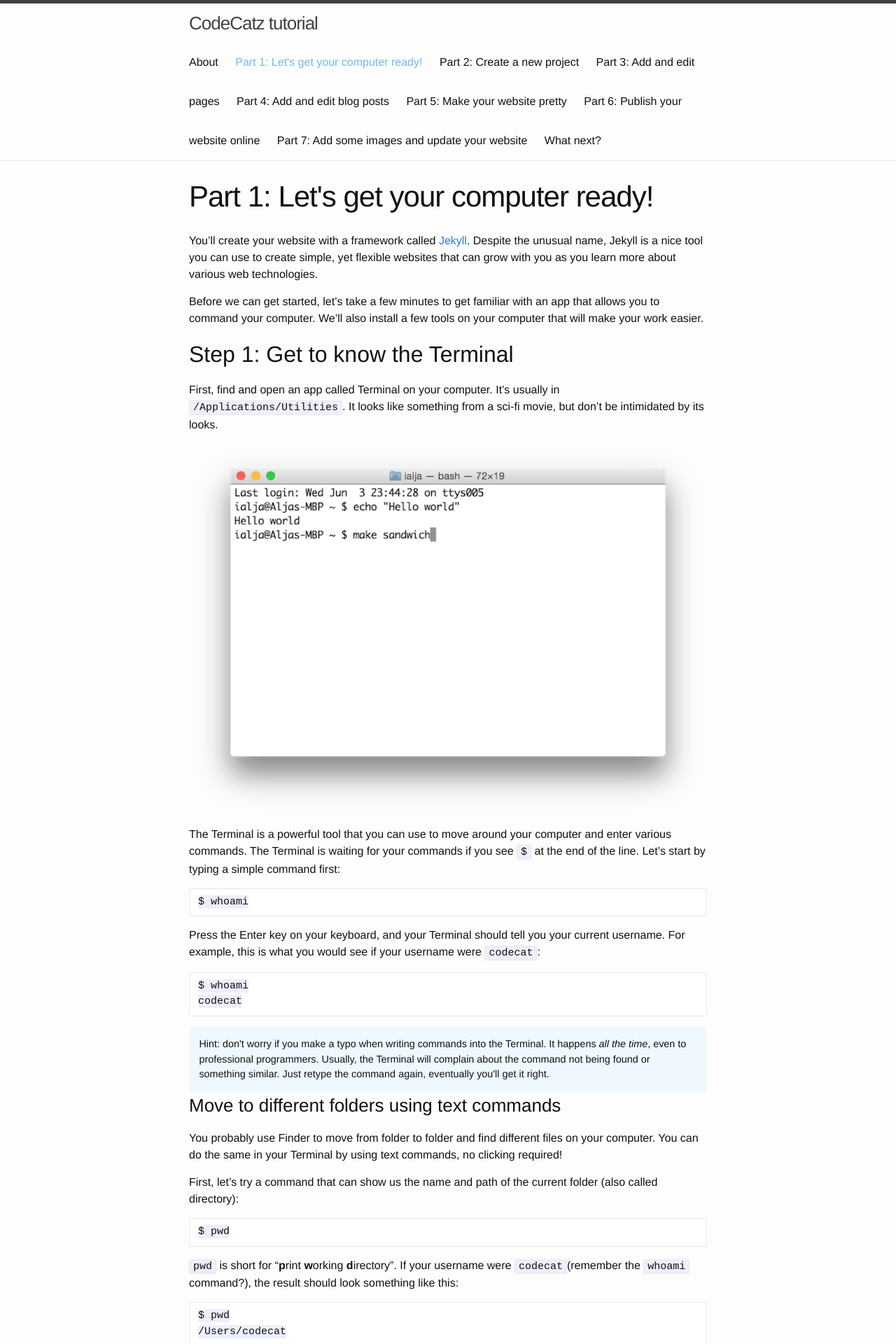
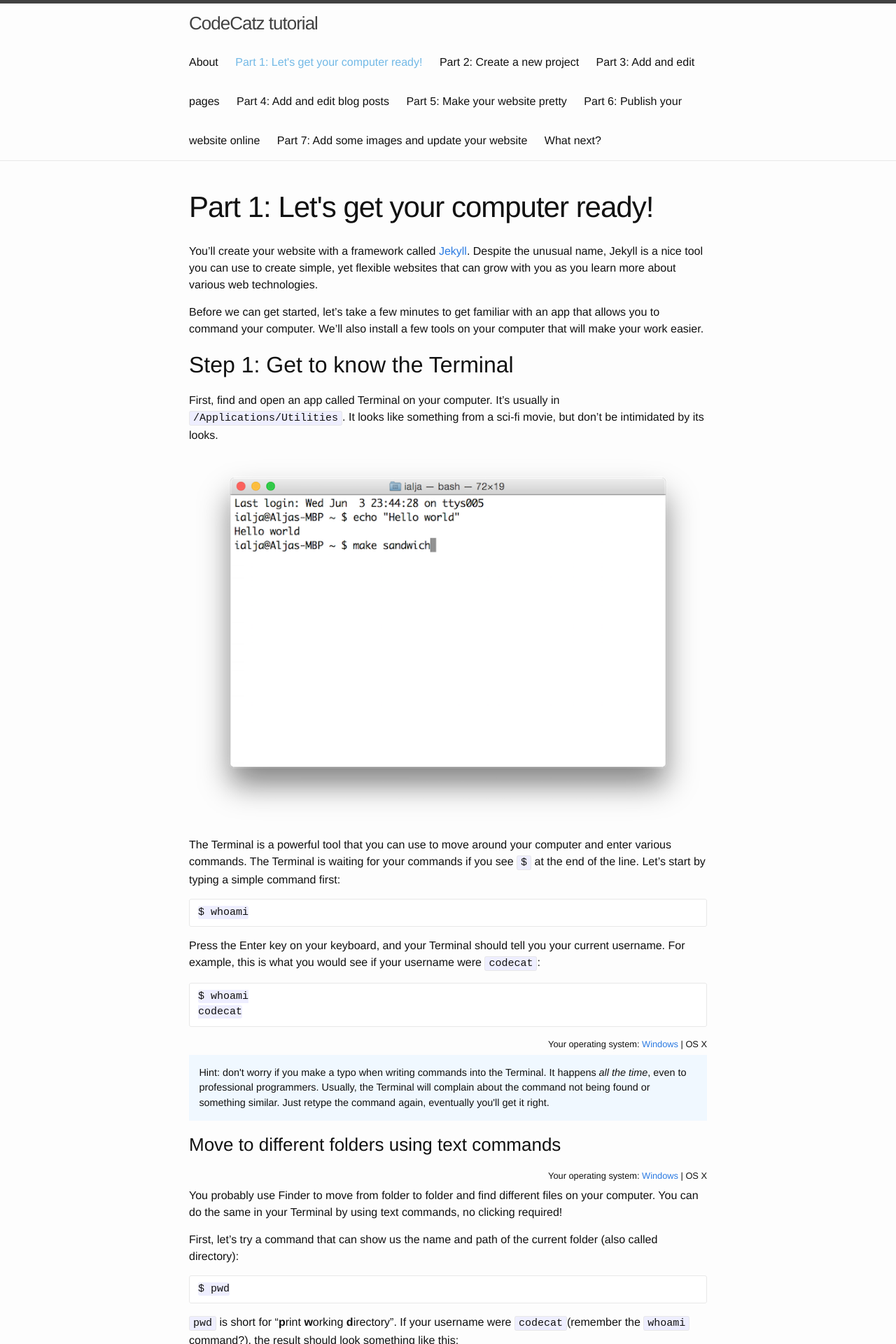
Before and after one commit to CodeCatz/codecatz-tutorial, a Jekyll site: the page built from 1-installation/index.md, in a window 1280 px wide. Shown: the top 1920 px of the page at 70% size. Built offline with Jekyll 4.4.1, drawn with Linux system fonts in a browser that asks for light colours; nearby versions of some CDN libraries; some of the changed lines change nothing that is shown; some of the changed text lies outside the part shown.

Commit message:
added a basic os switcher, adapted from rails girls tutorial

```diff
--- a/1-installation/index.md
+++ b/1-installation/index.md
@@ -23,13 +23,15 @@
 	$ whoami
 	codecat
 
-<div class="hint">
-Hint: don't worry if you make a typo when writing commands into the Terminal. It happens <em>all the time</em>, even to professional programmers. Usually, the Terminal will complain about the command not being found or something similar. Just retype the command again, eventually you'll get it right.
+<div class="hint os-switch">
+Hint: don't worry if you make a typo when writing commands into the <span class="osx">Terminal</span><span class="wins">Command Prompt</span>. It happens <em>all the time</em>, even to professional programmers. Usually, the <span class="osx">Terminal</span><span class="wins">Command Prompt</span> will complain about the command not being found or something similar. Just retype the command again, eventually you'll get it right.
 </div>
 
 ### Move to different folders using text commands
 
-You probably use Finder to move from folder to folder and find different files on your computer. You can do the same in your Terminal by using text commands, no clicking required!
+<div class="os-switch">
+You probably use <span class="osx">Finder</span><span class="wins">File Explorer</span> to move from folder to folder and find different files on your computer. You can do the same in your <span class="osx">Terminal</span><span class="wins">Command Prompt</span> by using text commands, no clicking required!
+</div>
 
 First, let's try a command that can show us the name and path of the current folder (also called directory):
 
@@ -42,7 +44,14 @@
 
 Now, to see a list of files and folders inside the current directory, use the following command:
 
-	$ ls
+<div class="os-switch">
+<div class="osx">
+<pre><code>$ ls</code></pre>
+</div>
+<div class="wins">
+<pre><code>&gt; dir</code></pre>
+</div>
+</div>
 
 `ls` is a command that "**l**i**s**ts" files in the current directory. The result should look something like this:
 
--- a/_layouts/default.html
+++ b/_layouts/default.html
@@ -15,6 +15,9 @@
 
     {% include footer.html %}
 
+    <script src="//ajax.googleapis.com/ajax/libs/jquery/1.7.2/jquery.min.js" type="text/javascript"></script>
+    <script src="{{ "/js/jquery.cookie.js" | prepend: site.baseurl }}"></script>
+    <script src="{{ "/js/switcher.js" | prepend: site.baseurl }}"></script>
   </body>
 
 </html>
--- a/_sass/_base.scss
+++ b/_sass/_base.scss
@@ -32,6 +32,7 @@
 p, blockquote, pre,
 ul, ol, dl, figure,
 %vertical-rhythm {
+    margin-top: $spacing-unit / 2;
     margin-bottom: $spacing-unit / 2;
 }
 
@@ -227,3 +228,15 @@
     padding: 1em;
     background-color: #FAEBD7;
 }
+
+.os-picker {
+    text-align: right;
+    font-size: 0.8em;
+    margin-bottom: 0.5em;
+    .active {
+        color: $text-color;
+        &:hover {
+            text-decoration: none;
+        };
+    }
+}
--- /dev/null
+++ b/js/jquery.cookie.js
@@ -0,0 +1,95 @@
+/*!
+ * jQuery Cookie Plugin v1.3.1
+ * https://github.com/carhartl/jquery-cookie
+ *
+ * Copyright 2013 Klaus Hartl
+ * Released under the MIT license
+ */
+(function (factory) {
+	if (typeof define === 'function' && define.amd) {
+		// AMD. Register as anonymous module.
+		define(['jquery'], factory);
+	} else {
+		// Browser globals.
+		factory(jQuery);
+	}
+}(function ($) {
+
+	var pluses = /\+/g;
+
+	function raw(s) {
+		return s;
+	}
+
+	function decoded(s) {
+		return decodeURIComponent(s.replace(pluses, ' '));
+	}
+
+	function converted(s) {
+		if (s.indexOf('"') === 0) {
+			// This is a quoted cookie as according to RFC2068, unescape
+			s = s.slice(1, -1).replace(/\\"/g, '"').replace(/\\\\/g, '\\');
+		}
+		try {
+			return config.json ? JSON.parse(s) : s;
+		} catch(er) {}
+	}
+
+	var config = $.cookie = function (key, value, options) {
+
+		// write
+		if (value !== undefined) {
+			options = $.extend({}, config.defaults, options);
+
+			if (typeof options.expires === 'number') {
+				var days = options.expires, t = options.expires = new Date();
+				t.setDate(t.getDate() + days);
+			}
+
+			value = config.json ? JSON.stringify(value) : String(value);
+
+			return (document.cookie = [
+				config.raw ? key : encodeURIComponent(key),
+				'=',
+				config.raw ? value : encodeURIComponent(value),
+				options.expires ? '; expires=' + options.expires.toUTCString() : '', // use expires attribute, max-age is not supported by IE
+				options.path    ? '; path=' + options.path : '',
+				options.domain  ? '; domain=' + options.domain : '',
+				options.secure  ? '; secure' : ''
+			].join(''));
+		}
+
+		// read
+		var decode = config.raw ? raw : decoded;
+		var cookies = document.cookie.split('; ');
+		var result = key ? undefined : {};
+		for (var i = 0, l = cookies.length; i < l; i++) {
+			var parts = cookies[i].split('=');
+			var name = decode(parts.shift());
+			var cookie = decode(parts.join('='));
+
+			if (key && key === name) {
+				result = converted(cookie);
+				break;
+			}
+
+			if (!key) {
+				result[name] = converted(cookie);
+			}
+		}
+
+		return result;
+	};
+
+	config.defaults = {};
+
+	$.removeCookie = function (key, options) {
+		if ($.cookie(key) !== undefined) {
+			// Must not alter options, thus extending a fresh object...
+			$.cookie(key, '', $.extend({}, options, { expires: -1 }));
+			return true;
+		}
+		return false;
+	};
+
+}));
--- /dev/null
+++ b/js/switcher.js
@@ -0,0 +1,52 @@
+function saveOs(os) {
+  $.cookie("os", os, { expires: 1825, path: '/' }); // expires in 5 years
+}
+
+function loadOs() {
+  var osFromCookie = $.cookie("os");
+  if(osFromCookie) {
+    $(".link-" + osFromCookie).click();
+  } else if(detectOs()) {
+    $(".link-" + detectOs()).click();
+  } else {
+    $(".link-wins").click();
+  }
+  return osFromCookie;
+}
+
+function detectOs() {
+  try {
+    if (navigator.appVersion.match(/wins/i)) {
+      return "wins";
+    } else {
+      return "osx";
+    }
+  } catch(e) {
+    return false;
+  }
+}
+
+function initializeOsSwitchers() {
+  $(".os-switch").before("<div class='os-picker'>Your operating system: <a href='#' class='link-wins'>Windows</a> | <a href='#' class='link-osx'>OS X</a></div>");
+
+  $(".link-wins").click(function(event) {
+    event.preventDefault();
+    saveOs("wins");
+    $(".link-wins").addClass("active").siblings().removeClass("active");
+    $(".os-switch").children(".osx").hide();
+    $(".os-switch").children(".wins").show();
+  });
+
+  $(".link-osx").click(function(event) {
+    event.preventDefault();
+    saveOs("osx");
+    $(".link-osx").addClass("active").siblings().removeClass("active");
+    $(".os-switch").children(".wins").hide();
+    $(".os-switch").children(".osx").show();
+  });
+}
+
+$(document).ready(function() {
+  initializeOsSwitchers();
+  loadOs();
+});
```
